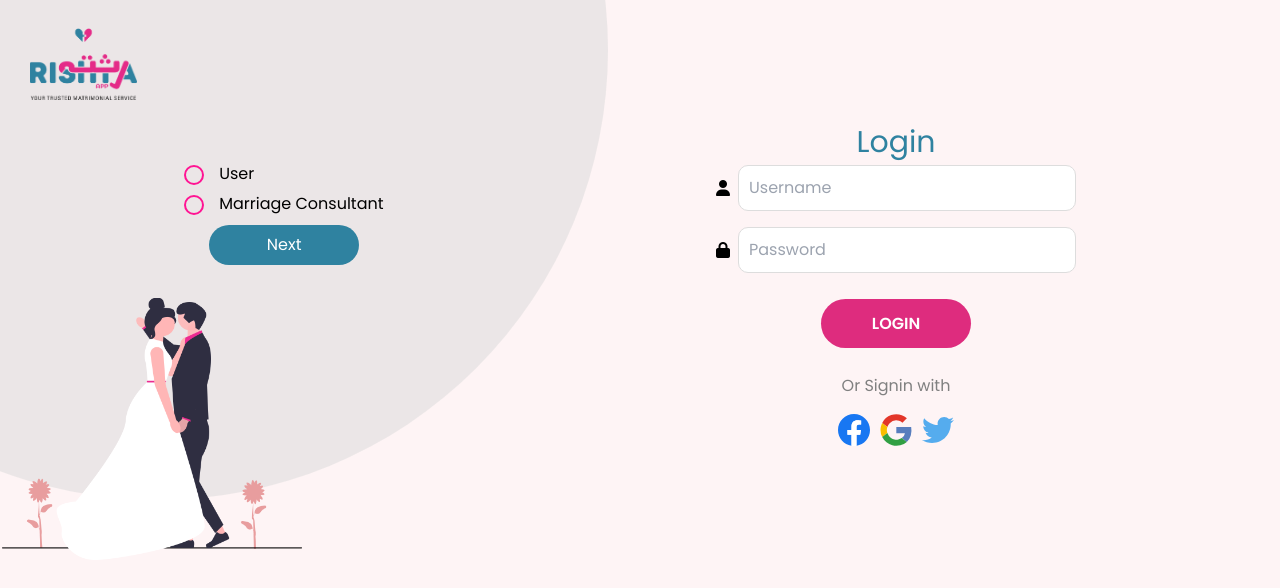
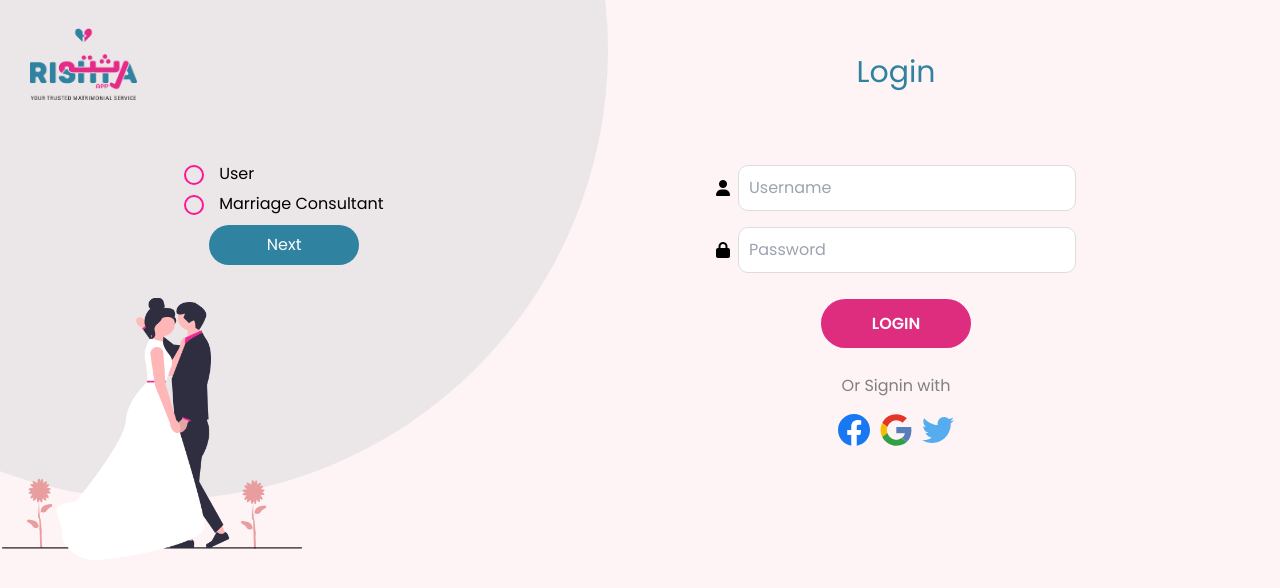
Before and after one commit to DevImran1234/Rishta_Project, a React (Vite) app: page /login in a window 1280 px wide. Shown: the top 588 px of the page. Built offline with nearby package versions, Linux system fonts and the light colour scheme; a web font is replaced by a local one.

Commit message:
changes added

```diff
--- a/src/Components/Login/Login.css
+++ b/src/Components/Login/Login.css
@@ -91,8 +91,6 @@ label {
   color: #2F82A0;
   text-align: center;
   font-size: 30px;
-  position: relative;
-  top: 70px;
 }
 .login{
   margin-top: 7%;
```
